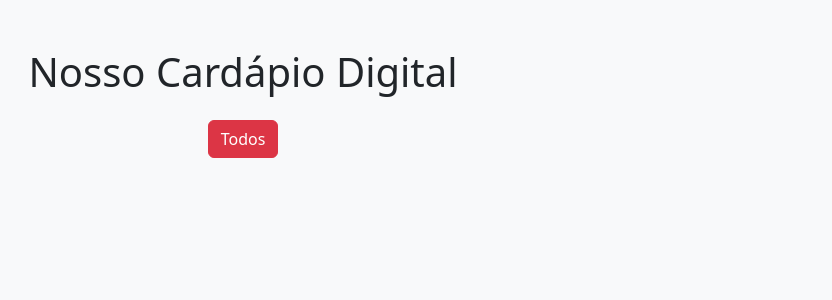
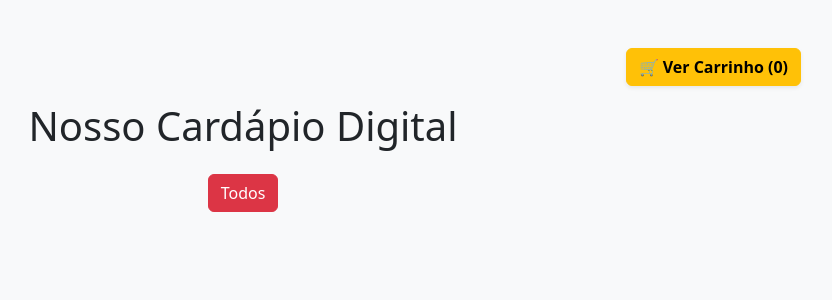
Before and after one commit to FOXOWL8255/sushi_delivery, a Django app: page / in a window 1280 px wide. Shown: the top 300 px of the page, without its empty margins (397-1229 px from the left). Run offline with Django 5.2, Linux system fonts and the light colour scheme; data that the repository does not hold is empty.

Commit message:
Adiciona botao de ver carrinho na vitrine e esvaziar no carrinho

```diff
--- a/cardapio/templates/cardapio/carrinho.html
+++ b/cardapio/templates/cardapio/carrinho.html
@@ -34,10 +34,11 @@
                 </div>
             </div>
 
-            <!-- Botões de ação -->
+            <!-- Botões de ação com a opção de Esvaziar -->
             <div class="d-grid gap-2">
                 <button class="btn btn-success btn-lg fw-bold">Finalizar no WhatsApp</button>
                 <a href="{% url 'vitrine' %}" class="btn btn-outline-secondary">Adicionar mais itens</a>
+                <a href="{% url 'limpar_carrinho' %}" class="btn btn-outline-danger mt-2">Esvaziar Carrinho</a>
             </div>
 
         {% else %}
--- a/cardapio/templates/cardapio/vitrine.html
+++ b/cardapio/templates/cardapio/vitrine.html
@@ -4,31 +4,32 @@
     <meta charset="UTF-8">
     <meta name="viewport" content="width=device-width, initial-scale=1">
     <title>Cardápio Digital - Sushi</title>
-
-    <!-- Importação do Bootstrap 5 -->
     <link href="https://cdn.jsdelivr.net/npm/bootstrap@5.3.2/dist/css/bootstrap.min.css" rel="stylesheet">
 </head>
 <body class="bg-light">
 
     <div class="container py-5">
+
+        <!-- NOVO: Botão do Carrinho no topo direito -->
+        <div class="d-flex justify-content-end mb-3">
+            <a href="{% url 'ver_carrinho' %}" class="btn btn-warning fw-bold shadow-sm">
+                🛒 Ver Carrinho ({{ total_itens|default:"0" }})
+            </a>
+        </div>
+
         <h1 class="text-center mb-4">Nosso Cardápio Digital</h1>
 
         <!-- Barra de Filtros por Categoria -->
         <div class="d-flex justify-content-center flex-wrap gap-2 mb-4">
-
-            <!-- Botão padrão para mostrar "Todos" -->
             <a href="{% url 'vitrine' %}" class="btn {% if not categoria_ativa %}btn-danger{% else %}btn-outline-danger{% endif %}">
                 Todos
             </a>
-
-            <!-- Loop que gera um botão dinâmico para cada categoria existente -->
             {% for categoria in categorias %}
                 <a href="{% url 'vitrine' %}?categoria={{ categoria.id }}"
                    class="btn {% if categoria_ativa == categoria.id|stringformat:'s' %}btn-danger{% else %}btn-outline-danger{% endif %}">
                     {{ categoria.nome }}
                 </a>
             {% endfor %}
-
         </div>
 
         <!-- Lista de Produtos -->
@@ -36,27 +37,19 @@
             {% for produto in produtos %}
             <div class="col-md-4 mb-4">
                 <div class="card h-100 shadow-sm">
-
-                    <!-- Verifica se o produto tem uma foto cadastrada -->
                     {% if produto.imagem %}
                         <img src="{{ produto.imagem.url }}" class="card-img-top" alt="{{ produto.nome }}" style="height: 200px; object-fit: cover;">
                     {% endif %}
-
                     <div class="card-body text-center">
-                        <!-- O TÍTULO AGORA É UM LINK CLICÁVEL -->
                         <h5 class="card-title fw-bold">
                             <a href="{% url 'detalhe_produto' produto.id %}" class="text-decoration-none text-dark">
                                 {{ produto.nome }}
                             </a>
                         </h5>
-
                         {% if produto.descricao %}
                             <p class="card-text text-muted">{{ produto.descricao }}</p>
                         {% endif %}
-
                         <h4 class="text-success mt-3">R$ {{ produto.preco }}</h4>
-
-                        <!-- BOTÃO ATUALIZADO PARA LINK DINÂMICO -->
                         <a href="{% url 'adicionar_ao_carrinho' produto.id %}" class="btn btn-danger w-100 mt-2">Adicionar</a>
                     </div>
                 </div>
--- a/cardapio/urls.py
+++ b/cardapio/urls.py
@@ -5,7 +5,8 @@ urlpatterns = [
     path('', views.vitrine_digital, name='vitrine'),
     path('produto/<int:produto_id>/', views.detalhe_produto, name='detalhe_produto'),
     path('adicionar/<int:produto_id>/', views.adicionar_ao_carrinho, name='adicionar_ao_carrinho'),
+    path('carrinho/', views.ver_carrinho, name='ver_carrinho'),
 
-    # Nova rota para a página do carrinho
-    path('carrinho/', views.ver_carrinho, name='ver_carrinho'),
+    # Nova rota para esvaziar o carrinho
+    path('limpar/', views.limpar_carrinho, name='limpar_carrinho'),
 ]
--- a/cardapio/views.py
+++ b/cardapio/views.py
@@ -53,3 +53,12 @@ def ver_carrinho(request):
         'total_pedido': total_pedido
     }
     return render(request, 'cardapio/carrinho.html', contexto)
+
+
+def limpar_carrinho(request):
+    # Se o "bloco de notas" do carrinho existir na sessão, nós apagamo-lo
+    if 'carrinho' in request.session:
+        del request.session['carrinho']
+
+    # Após limpar, redireciona o cliente de volta para a vitrine
+    return redirect('vitrine')
```
